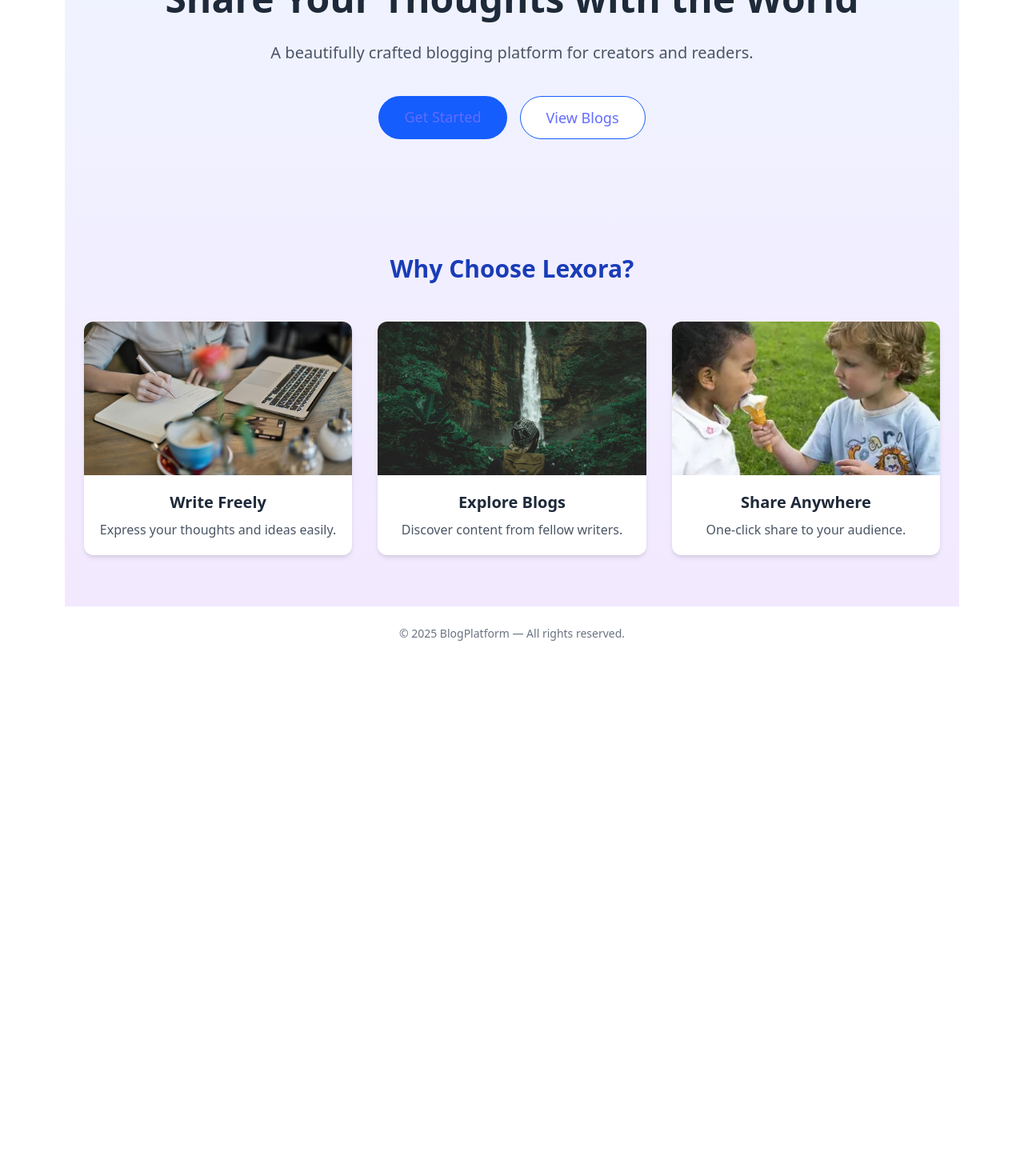
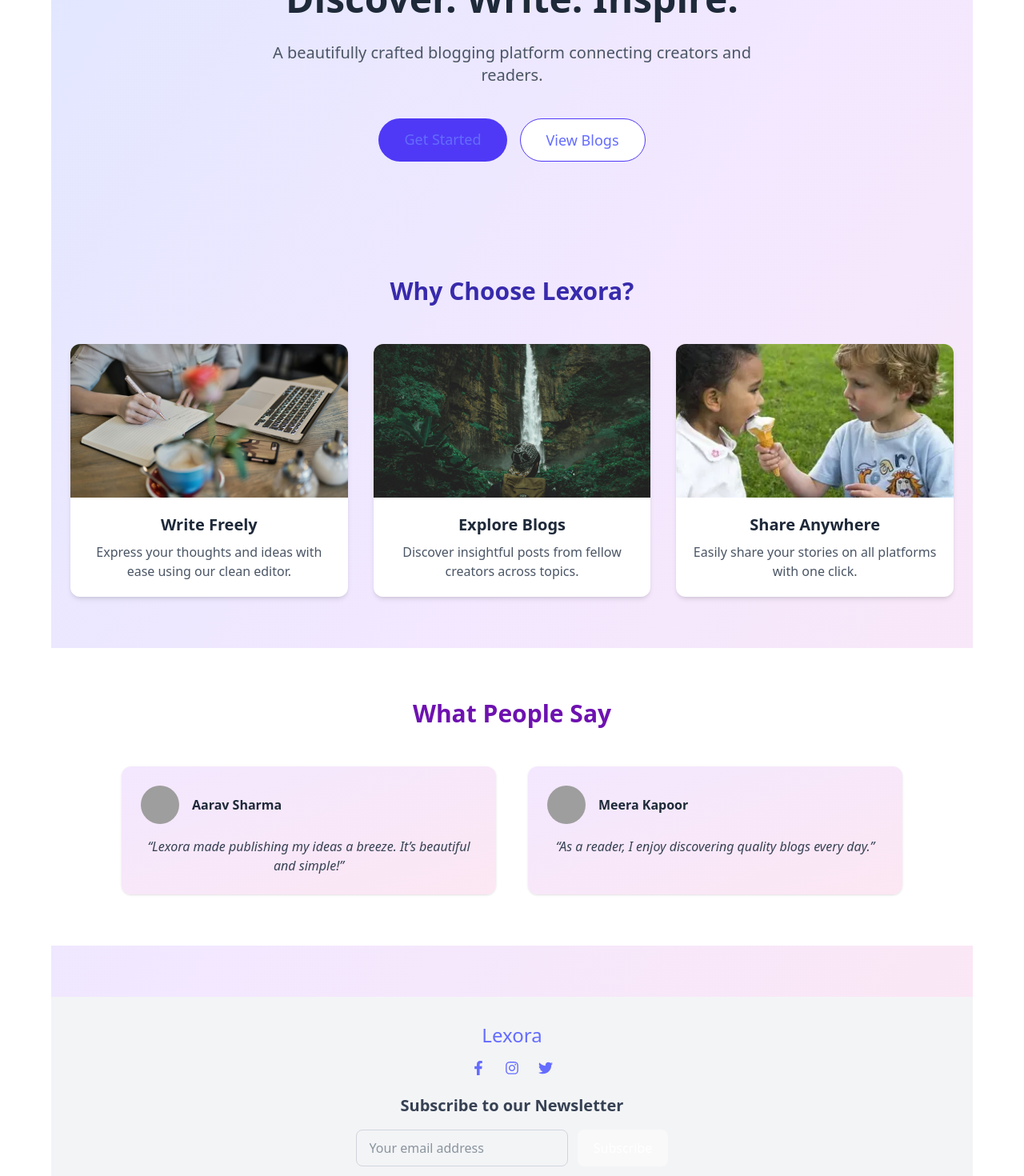
Before and after one commit to Ra786bajrangi/lexora-platform, a React (Vite) app in the folder client/: page / in a window 1280 px wide. Shown: the part 240-1710 px from the top of the page at 80% size. Before the commit the page ends 1098 px from the top, so only its background shows below. Built offline with nearby package versions, Linux system fonts and the light colour scheme; grey boxes are pictures that could not be loaded.

Commit message:
update LandingPage with UI

```diff
--- a/client/src/pages/LandingPage.jsx
+++ b/client/src/pages/LandingPage.jsx
@@ -1,41 +1,52 @@
 import { Link } from 'react-router-dom';
 import { motion } from 'framer-motion';
+import { FaFacebookF, FaInstagram, FaTwitter } from 'react-icons/fa';
 
 const features = [
   {
     title: 'Write Freely',
-    desc: 'Express your thoughts and ideas easily.',
+    desc: 'Express your thoughts and ideas with ease using our clean editor.',
     image: '/images/write.jpg',
   },
   {
     title: 'Explore Blogs',
-    desc: 'Discover content from fellow writers.',
+    desc: 'Discover insightful posts from fellow creators across topics.',
     image: '/images/explore.jpg',
   },
   {
     title: 'Share Anywhere',
-    desc: 'One-click share to your audience.',
+    desc: 'Easily share your stories on all platforms with one click.',
     image: '/images/share.webp',
+  },
+];
+
+const testimonials = [
+  {
+    name: 'Aarav Sharma',
+    quote: 'Lexora made publishing my ideas a breeze. It’s beautiful and simple!',
+    image: '/images/user1.jpg',
+  },
+  {
+    name: 'Meera Kapoor',
+    quote: 'As a reader, I enjoy discovering quality blogs every day.',
+    image: '/images/user2.jpg',
   },
 ];
 
 const LandingPage = () => {
   return (
-    <div className="min-h-screen bg-gradient-to-b from-blue-50 to-purple-100 font-sans">
+    <div className="min-h-screen bg-gradient-to-br from-indigo-100 via-purple-100 to-pink-100 font-sans">
       {/* Header */}
       <header className="bg-white shadow sticky top-0 z-50">
         <div className="max-w-7xl mx-auto py-5 px-6 flex justify-between items-center">
-          <h1 className="text-3xl font-extrabold text-blue-700">Lexora</h1>
+          <h1 className="text-3xl font-extrabold text-indigo-700">Lexora</h1>
           <div className="space-x-4">
-            <Link
-              to="/login"
-              className="text-blue-700 font-medium hover:text-blue-900 transition"
-            >
+            <Link to="/login" className="text-indigo-700 font-medium hover:text-indigo-900 transition">
               Login
             </Link>
             <Link
               to="/register"
-              className="bg-gradient-to-r from-blue-500 to-purple-500 text-white px-4 py-2 rounded-lg shadow hover:shadow-lg transition"
+              className="bg-gradient-to-r from-indigo-500 to-purple-600 text-white px-4 py-2 rounded-lg shadow hover:shadow-lg transition"
             >
               Register
             </Link>
@@ -46,21 +57,21 @@ const LandingPage = () => {
       {/* Hero */}
       <main className="text-center py-20 px-4">
         <h2 className="text-5xl font-extrabold text-gray-800 leading-tight mb-6">
-          Share Your Thoughts with the World
+          Discover. Write. Inspire.
         </h2>
         <p className="text-xl text-gray-600 max-w-2xl mx-auto mb-10">
-          A beautifully crafted blogging platform for creators and readers.
+          A beautifully crafted blogging platform connecting creators and readers.
         </p>
         <div className="flex justify-center gap-4 flex-wrap">
           <Link
             to="/register"
-            className="px-8 py-3 rounded-full bg-blue-600 text-white text-lg font-medium hover:bg-blue-700 transition"
+            className="px-8 py-3 rounded-full bg-indigo-600 text-white text-lg font-medium hover:bg-indigo-700 transition"
           >
             Get Started
           </Link>
           <Link
             to="/blogs"
-            className="px-8 py-3 rounded-full bg-white text-blue-700 border border-blue-600 text-lg font-medium hover:bg-blue-50 transition"
+            className="px-8 py-3 rounded-full bg-white text-indigo-700 border border-indigo-600 text-lg font-medium hover:bg-indigo-50 transition"
           >
             View Blogs
           </Link>
@@ -69,9 +80,7 @@ const LandingPage = () => {
 
       {/* Features */}
       <section className="max-w-6xl mx-auto px-6 py-16">
-        <h3 className="text-3xl font-bold text-center text-blue-800 mb-12">
-          Why Choose Lexora?
-        </h3>
+        <h3 className="text-3xl font-bold text-center text-indigo-800 mb-12">Why Choose Lexora?</h3>
         <div className="grid grid-cols-1 sm:grid-cols-2 lg:grid-cols-3 gap-8">
           {features.map((feature, index) => (
             <motion.div
@@ -96,9 +105,68 @@ const LandingPage = () => {
         </div>
       </section>
 
+      {/* Testimonials */}
+      <section className="bg-white py-16">
+        <h3 className="text-3xl font-bold text-center text-purple-800 mb-12">What People Say</h3>
+        <div className="max-w-5xl mx-auto grid md:grid-cols-2 gap-10 px-6">
+          {testimonials.map((t, index) => (
+            <motion.div
+              key={index}
+              className="bg-gradient-to-br from-purple-100 to-pink-100 p-6 rounded-xl shadow hover:shadow-lg transition"
+              initial={{ opacity: 0, y: 40 }}
+              whileInView={{ opacity: 1, y: 0 }}
+              transition={{ duration: 0.6, delay: index * 0.3 }}
+              viewport={{ once: true }}
+            >
+              <div className="flex items-center space-x-4 mb-4">
+                <img src={t.image} alt={t.name} className="w-12 h-12 rounded-full object-cover" />
+                <div>
+                  <h4 className="font-semibold text-gray-800">{t.name}</h4>
+                </div>
+              </div>
+              <p className="text-gray-700 italic">“{t.quote}”</p>
+            </motion.div>
+          ))}
+        </div>
+      </section>
+
       {/* Footer */}
-      <footer className="bg-white py-6 text-center text-sm text-gray-500">
-        © {new Date().getFullYear()} BlogPlatform — All rights reserved.
+      <footer className="bg-gray-100 py-8 mt-16">
+        <div className="max-w-6xl mx-auto px-6 text-center">
+          <div className="mb-4">
+            <Link to="/" className="text-2xl font-extrabold text-indigo-700">Lexora</Link>
+          </div>
+          <div className="flex justify-center space-x-6 text-indigo-600 text-lg mb-6">
+            <a href="https://facebook.com" target="_blank" rel="noopener noreferrer">
+              <FaFacebookF className="hover:text-indigo-900 transition" />
+            </a>
+            <a href="https://instagram.com" target="_blank" rel="noopener noreferrer">
+              <FaInstagram className="hover:text-pink-600 transition" />
+            </a>
+            <a href="https://twitter.com" target="_blank" rel="noopener noreferrer">
+              <FaTwitter className="hover:text-blue-500 transition" />
+            </a>
+          </div>
+          {/* Newsletter Signup */}
+<div className="max-w-xl mx-auto mb-8">
+  <h4 className="text-xl font-semibold mb-4 text-gray-700">Subscribe to our Newsletter</h4>
+  <form className="flex flex-col sm:flex-row gap-3 justify-center">
+    <input
+      type="email"
+      placeholder="Your email address"
+      className="px-4 py-2 rounded-lg border border-gray-300 w-full sm:w-auto focus:outline-none focus:ring-2 focus:ring-indigo-400"
+    />
+    <button
+      type="submit"
+      className="bg-green-700 text-white px-6 py-2 rounded-lg hover:bg-indigo-700 transition"
+    >
+      Subscribe
+    </button>
+  </form>
+</div>
+
+          <p className="text-gray-500 text-sm">© {new Date().getFullYear()} Lexora — All rights reserved.</p>
+        </div>
       </footer>
     </div>
   );
```
